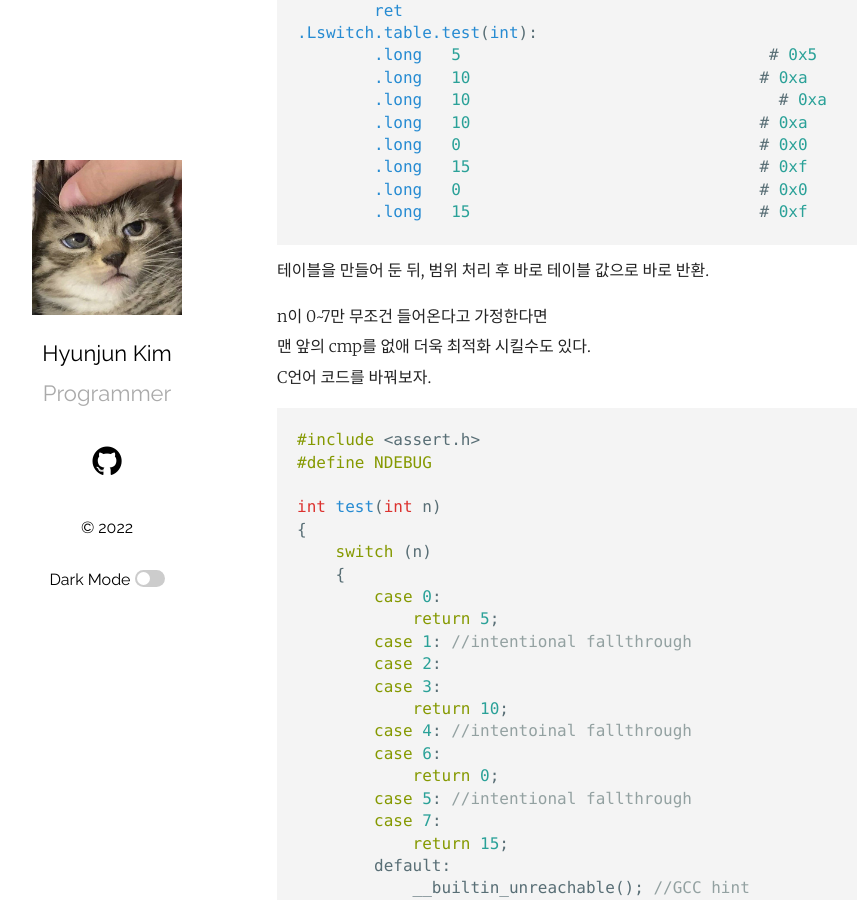
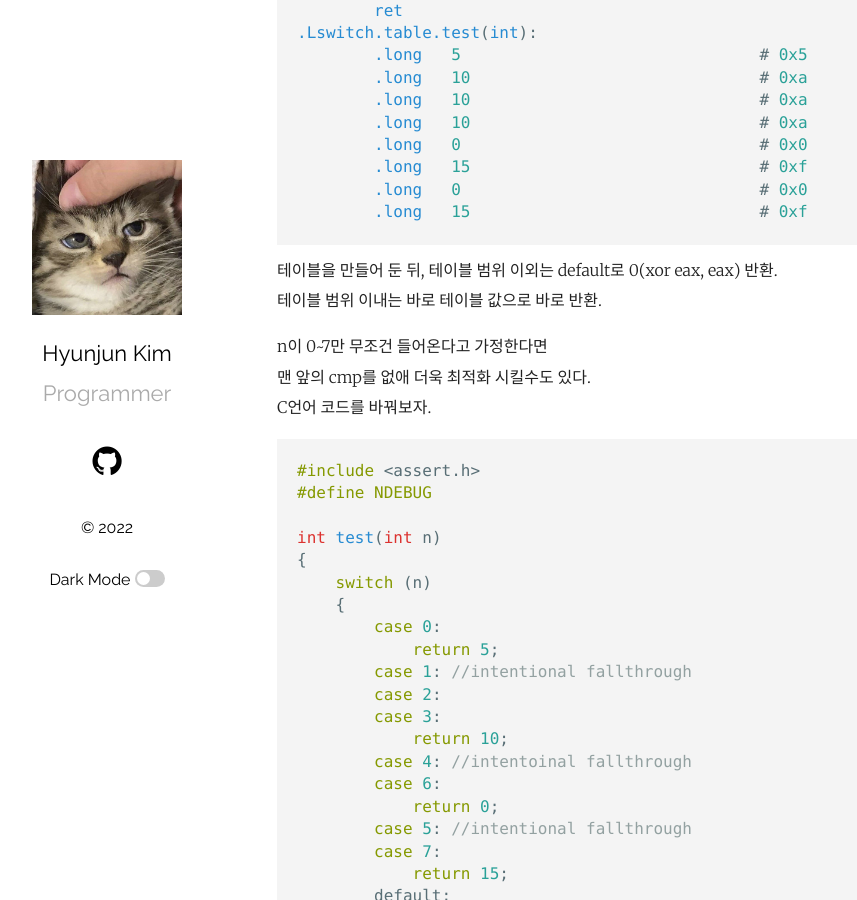
Before and after one commit to Ria9993/Ria9993.github.io, a Jekyll site: the page built from _posts/2022-09-29-diff-of-ifelse-switch.md, in a window 1280 px wide and 900 px high, scrolled down 1576 px. Shown: the whole window, without its empty margins (78-935 px from the left). Built offline with Jekyll 4.4.1, drawn with Linux system fonts in a browser that asks for light colours; comment, search, counter and statistics services are not loaded.

Commit message:
Fix Typo

````diff
--- a/_posts/2022-09-29-diff-of-ifelse-switch.md
+++ b/_posts/2022-09-29-diff-of-ifelse-switch.md
@@ -65,16 +65,18 @@ test(int):                               # @test(int)
 .LBB0_2:
         ret
 .Lswitch.table.test(int):
-        .long   5                                # 0x5
+        .long   5                               # 0x5
         .long   10                              # 0xa
-        .long   10                                # 0xa
+        .long   10                              # 0xa
         .long   10                              # 0xa
         .long   0                               # 0x0
         .long   15                              # 0xf
         .long   0                               # 0x0
         .long   15                              # 0xf
 ```
-테이블을 만들어 둔 뒤, 범위 처리 후 바로 테이블 값으로 바로 반환.
+테이블을 만들어 둔 뒤,
+테이블 범위 이외는 default로 0(xor eax, eax) 반환.
+테이블 범위 이내는 바로 테이블 값으로 바로 반환.
 
 n이 0~7만 무조건 들어온다고 가정한다면
 맨 앞의 cmp를 없애 더욱 최적화 시킬수도 있다.
````
